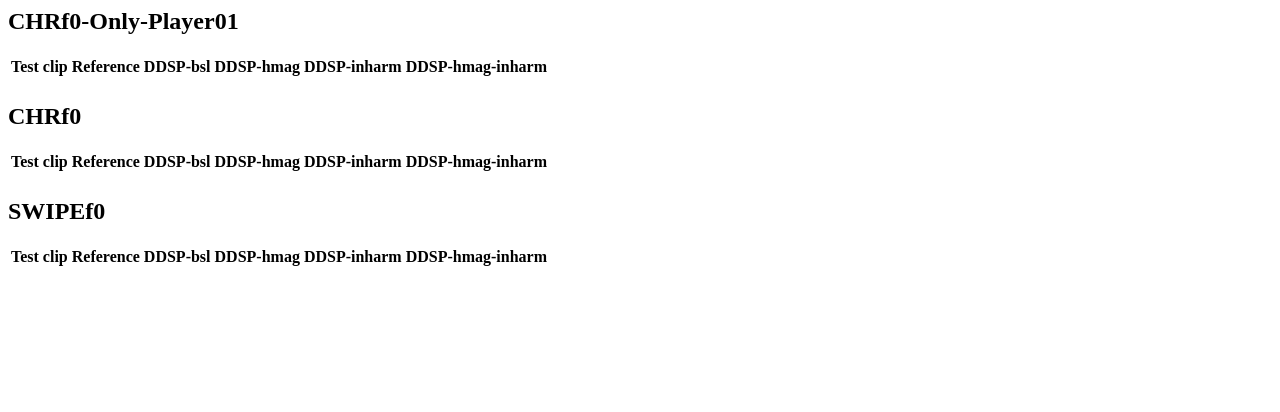
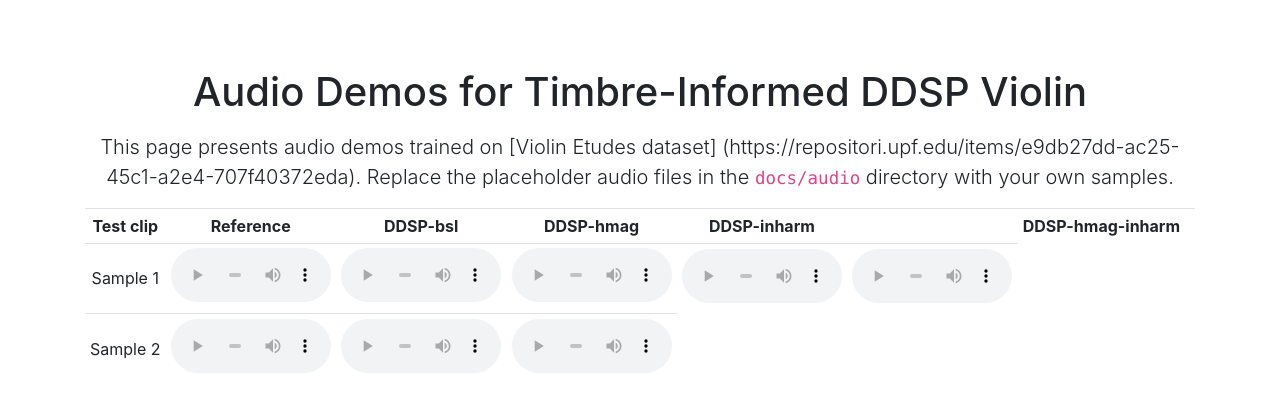
Before and after one commit to kenzhuti/audio-demo, a plain HTML site: page docs/index.html in a window 1280 px wide. Drawn offline with nearby package versions, Linux system fonts and the light colour scheme.

Commit message:
Restore docs/index.html to 037dbd8

```diff
--- a/docs/index.html
+++ b/docs/index.html
@@ -1,62 +1,74 @@
-<h2>CHRf0-Only-Player01</h2>
-<table>
+<!doctype html>
+<html lang="en">
+<head>
+    <meta charset="utf-8">
+    <meta name="viewport" content="width=device-width, initial-scale=1, shrink-to-fit=no">
+    <title>Audio Demo</title>
+    <link rel="stylesheet" href="https://stackpath.bootstrapcdn.com/bootstrap/4.5.2/css/bootstrap.min.css">
+    <link rel="stylesheet" href="styles.css">
+</head>
+<body>
+<div class="container">
+    <h1 class="mt-5 mb-3 text-center">Audio Demos for Timbre-Informed DDSP Violin</h1>
+    <p class="lead text-center">
+        This page presents audio demos trained on [Violin Etudes dataset] (https://repositori.upf.edu/items/e9db27dd-ac25-45c1-a2e4-707f40372eda). Replace the placeholder audio files in the <code>docs/audio</code> directory with your own samples.
+    </p>
+    <table class="table table-sm text-center">
         <tr>
             <th>Test clip</th>
             <th>Reference</th>
             <th>DDSP-bsl</th>
             <th>DDSP-hmag</th>
-        <th>DDSP-inharm</th>
-        <th>DDSP-hmag-inharm</th>
+            <th>DDSP-inharm<th>
+            <th>DDSP-hmag-inharm<th>
         </tr>
         <tr>
-        <td><!-- audio player for Test clip 1 --></td>
-        <td><!-- audio player for Reference 1 --></td>
-        <td><!-- audio player for DDSP-bsl 1 --></td>
-        <td><!-- audio player for DDSP-hmag 1 --></td>
-        <td><!-- audio player for DDSP-inharm 1 --></td>
-        <td><!-- audio player for DDSP-hmag-inharm 1 --></td>
-    </tr>
-    <!-- Add more rows as needed -->
-</table>
-
-<h2>CHRf0</h2>
-<table>
-    <tr>
-        <th>Test clip</th>
-        <th>Reference</th>
-        <th>DDSP-bsl</th>
-        <th>DDSP-hmag</th>
-        <th>DDSP-inharm</th>
-        <th>DDSP-hmag-inharm</th>
+            <td>Sample 1</td>
+            <td>
+                <audio controls class="player" preload="metadata">
+                    <source src="audio/sample1_ref.wav" type="audio/wav">
+                </audio>
+            </td>
+            <td>
+                <audio controls class="player" preload="metadata">
+                    <source src="audio/sample1_a.wav" type="audio/wav">
+                </audio>
+            </td>
+            <td>
+                <audio controls class="player" preload="metadata">
+                    <source src="audio/sample1_b.wav" type="audio/wav">
+                </audio>
+            </td>
+            <td>
+                <audio controls class="player" preload="metadata">
+                    <source src="audio/sample1_c.wav" type="audio/wav">
+                </audio>
+            </td>
+            <td>
+                <audio controls class="player" preload="metadata">
+                    <source src="audio/sample1_d.wav" type="audio/wav">
+                </audio>
+            </td>
         </tr>
         <tr>
-        <td><!-- audio player for Test clip 2 --></td>
-        <td><!-- audio player for Reference 2 --></td>
-        <td><!-- audio player for DDSP-bsl 2 --></td>
-        <td><!-- audio player for DDSP-hmag 2 --></td>
-        <td><!-- audio player for DDSP-inharm 2 --></td>
-        <td><!-- audio player for DDSP-hmag-inharm 2 --></td>
+            <td>Sample 2</td>
+            <td>
+                <audio controls class="player" preload="metadata">
+                    <source src="audio/sample2_ref.wav" type="audio/wav">
+                </audio>
+            </td>
+            <td>
+                <audio controls class="player" preload="metadata">
+                    <source src="audio/sample2_a.wav" type="audio/wav">
+                </audio>
+            </td>
+            <td>
+                <audio controls class="player" preload="metadata">
+                    <source src="audio/sample2_b.wav" type="audio/wav">
+                </audio>
+            </td>
         </tr>
-    <!-- Add more rows as needed -->
     </table>
-
-<h2>SWIPEf0</h2>
-<table>
-    <tr>
-        <th>Test clip</th>
-        <th>Reference</th>
-        <th>DDSP-bsl</th>
-        <th>DDSP-hmag</th>
-        <th>DDSP-inharm</th>
-        <th>DDSP-hmag-inharm</th>
-    </tr>
-    <tr>
-        <td><!-- audio player for Test clip 3 --></td>
-        <td><!-- audio player for Reference 3 --></td>
-        <td><!-- audio player for DDSP-bsl 3 --></td>
-        <td><!-- audio player for DDSP-hmag 3 --></td>
-        <td><!-- audio player for DDSP-inharm 3 --></td>
-        <td><!-- audio player for DDSP-hmag-inharm 3 --></td>
-    </tr>
-    <!-- Add more rows as needed -->
-</table>
+</div>
+</body>
+</html>
```
Lines whose indentation alone changed are shown as unchanged.
